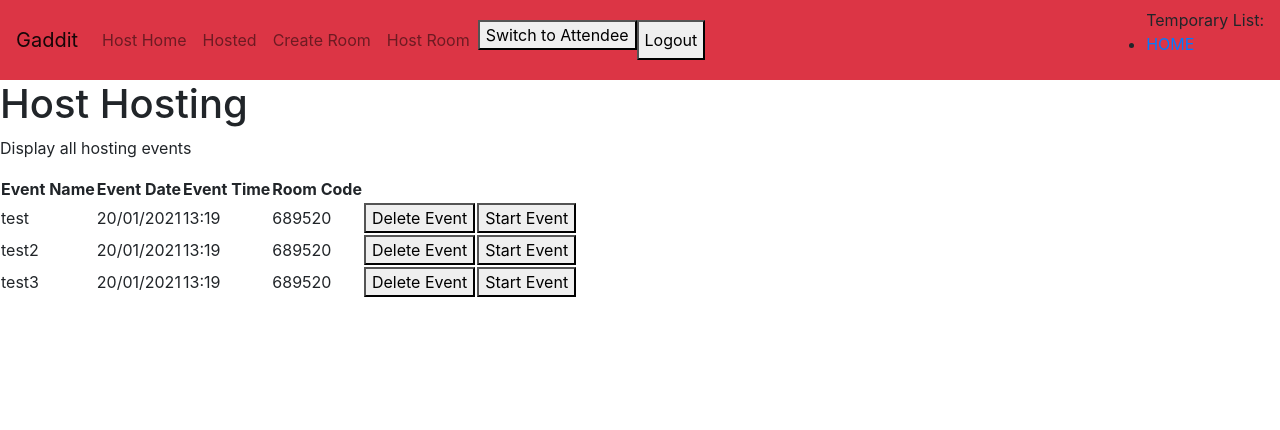
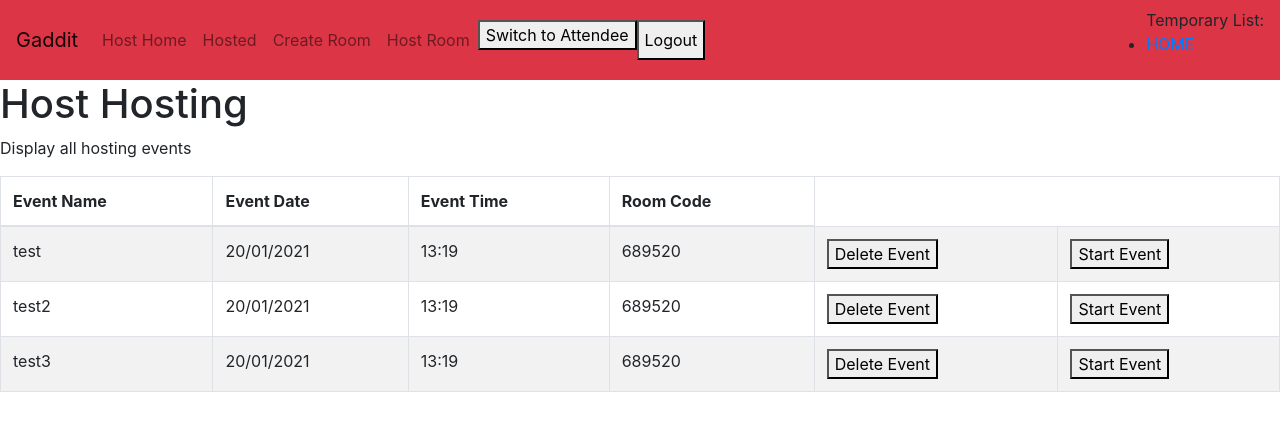
Before and after one commit to kalyak/Gadddit, a React (Create React App) app in the folder client/: page /host in a window 1280 px wide. Shown: the top 430 px of the page. Built offline with nearby package versions, Linux system fonts and the light colour scheme; no server answers.

Commit message:
added react-bootstrap table

```diff
--- a/client/src/components/pages/host-allHosted.js
+++ b/client/src/components/pages/host-allHosted.js
@@ -2,6 +2,7 @@ import axios from "axios";
 import { useEffect, useState } from "react";
 import dayjs from "dayjs";
 import { Link } from "react-router-dom";
+import { Table } from "react-bootstrap";
 
 const HostHosted = () => {
   const [allHostedListing, setAllHostedListing] = useState([]);
@@ -56,7 +57,7 @@ const HostHosted = () => {
     <>
       <h1>Past Hosted Events</h1>
 
-      <table>
+      <Table striped bordered hover>
         <thead>
           <tr>
             <th>Event Name</th>
@@ -67,7 +68,7 @@ const HostHosted = () => {
           </tr>
         </thead>
         <tbody>{displayAllEvents}</tbody>
-      </table>
+      </Table>
     </>
   );
 };
--- a/client/src/components/pages/host-allHosting.js
+++ b/client/src/components/pages/host-allHosting.js
@@ -2,6 +2,7 @@ import axios from "axios";
 import { useEffect, useState } from "react";
 import dayjs from "dayjs";
 import { Link } from "react-router-dom";
+import { Table } from "react-bootstrap";
 
 const HostHosting = () => {
   const [allHostingList, setAllHostingList] = useState([
@@ -109,7 +110,7 @@ const HostHosting = () => {
       <h1>Host Hosting</h1>
       <p>Display all hosting events</p>
 
-      <table>
+      <Table striped bordered hover>
         <thead>
           <tr>
             <th>Event Name</th>
@@ -119,7 +120,7 @@ const HostHosting = () => {
           </tr>
         </thead>
         <tbody>{displayAllEvents}</tbody>
-      </table>
+      </Table>
     </>
   );
 };
--- a/client/src/components/pages/host-room.js
+++ b/client/src/components/pages/host-room.js
@@ -2,6 +2,7 @@ import axios from "axios";
 import { useState } from "react";
 import { useParams } from "react-router-dom";
 import AnswerField from "../others/answerField";
+import { Table } from "react-bootstrap";
 
 const HostRoom = () => {
   const roomId = useParams();
@@ -147,7 +148,7 @@ const HostRoom = () => {
       </select>
       <br />
       <br />
-      <table>
+      <Table striped bordered hover>
         <thead>
           <tr>
             <td>S/N</td>
@@ -158,7 +159,7 @@ const HostRoom = () => {
           </tr>
         </thead>
         <tbody>{displayAllqna}</tbody>
-      </table>
+      </Table>
     </>
   );
 };
```
